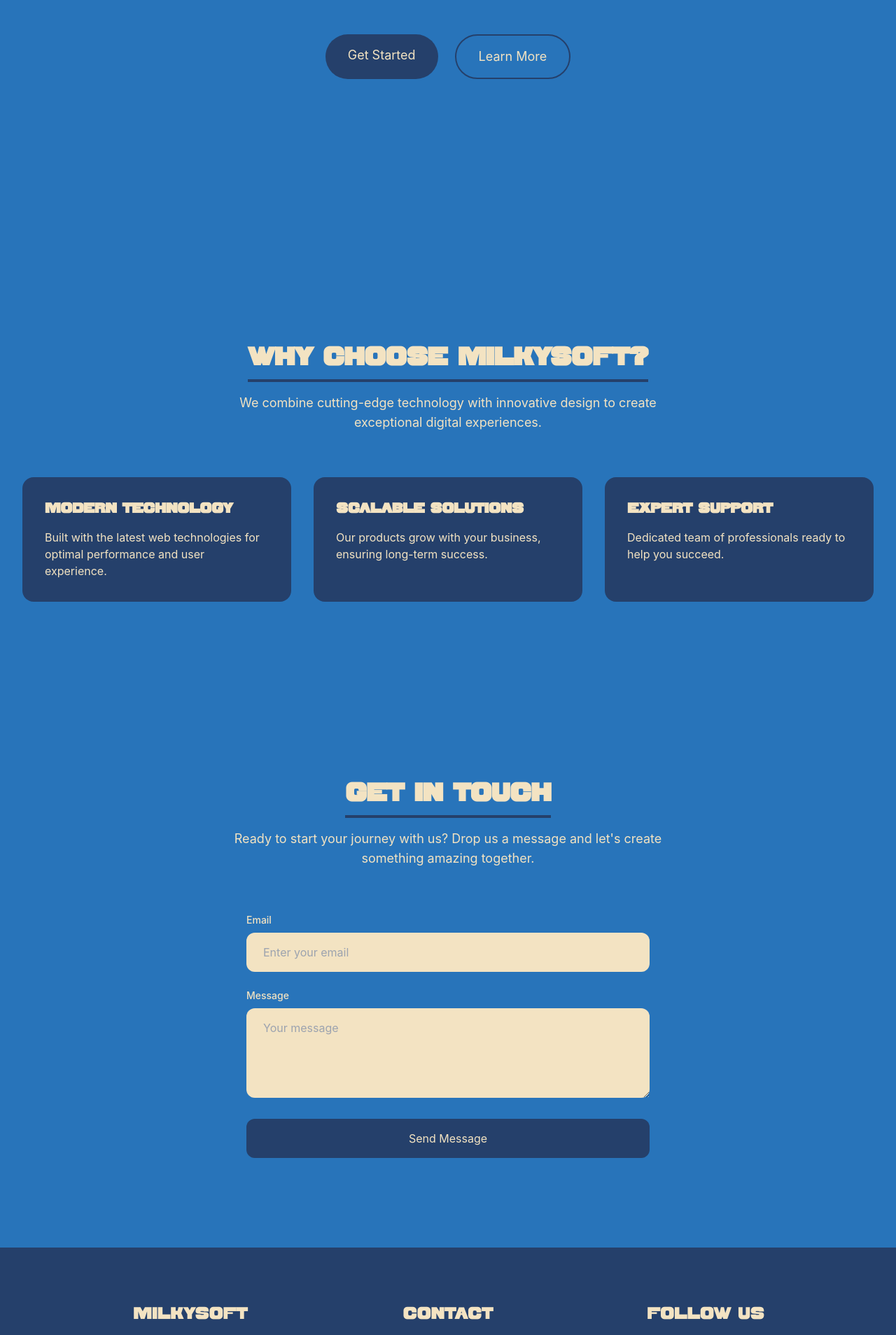
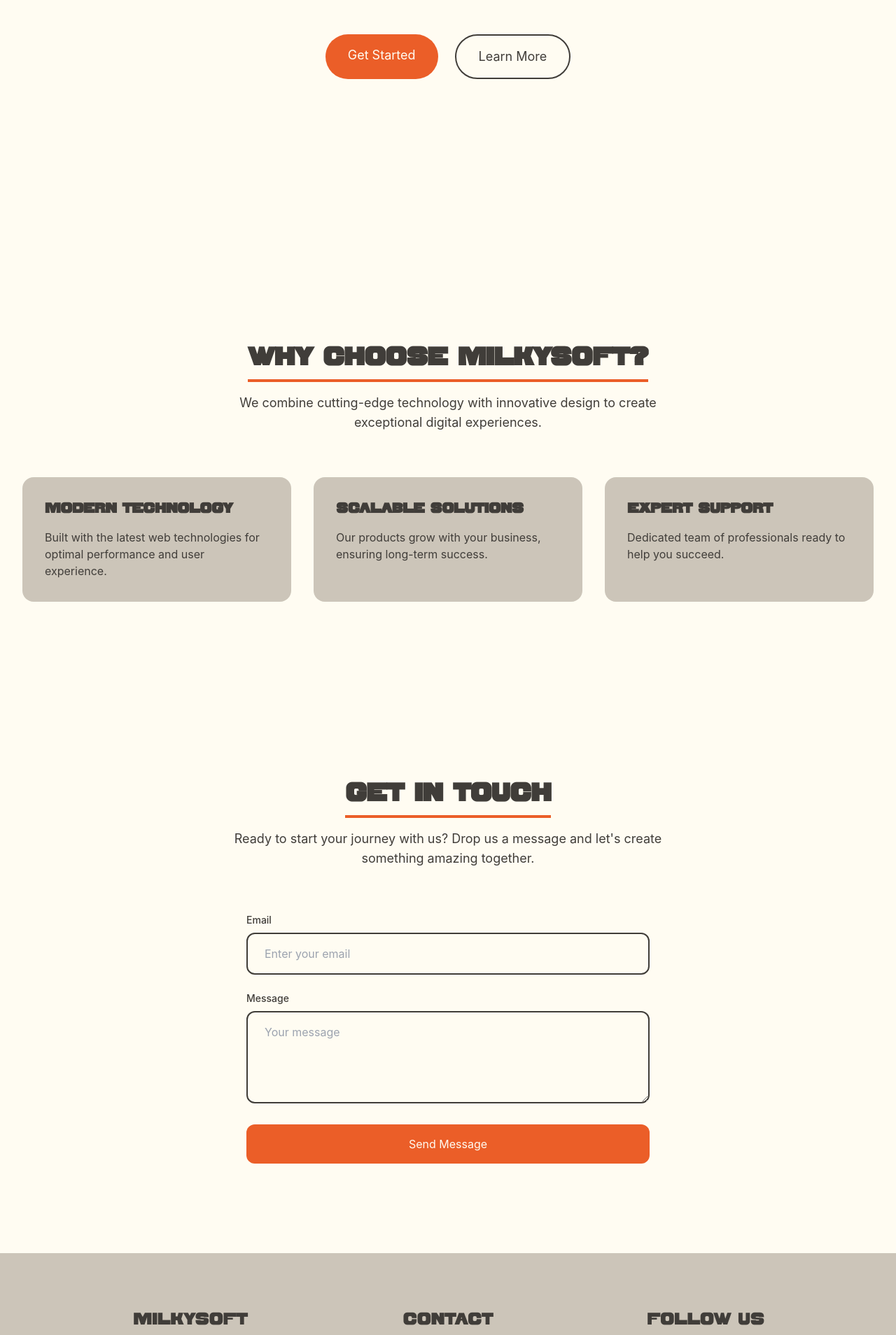
Before and after one commit to kmiecikmichal/milkysoft.github.io, a Next.js app: page / in a window 1280 px wide. Shown: the part 435-2343 px from the top of the page at 70% size. Built offline with nearby package versions, Linux system fonts and the light colour scheme.

Commit message:
Refactor: change of colors

```diff
--- a/src/app/globals.css
+++ b/src/app/globals.css
@@ -10,10 +10,10 @@
 }
 
 :root {
-  --color-blue: #2874ba;
-  --color-light-indigo: #25406b;
-  --color-indigo: #0a2342;
-  --color-beige: #f3e3c2;
+  --color-white: #fffcf2;
+  --color-grey-light: #ccc5b9;
+  --color-grey: #403d39;
+  --color-orange: #eb5e28;
   --foreground-rgb: 0, 0, 0;
   --background-rgb: 255, 255, 255;
 }
@@ -83,14 +83,14 @@
 }
 
 ::-webkit-scrollbar-track {
-  background: #2874ba;
+  background: #fffcf2;
 }
 
 ::-webkit-scrollbar-thumb {
-  background: #25406b;
+  background: #ccc5b9;
   border-radius: 9999px;
 }
 
 ::-webkit-scrollbar-thumb:hover {
-  background: #0a2342;
+  background: #403d39;
 }
--- a/src/app/page.tsx
+++ b/src/app/page.tsx
@@ -63,33 +63,33 @@
   }, [submitStatus]);
 
   return (
-    <main className="min-h-screen" style={{ backgroundColor: 'var(--color-blue)' }}>
+    <main className="min-h-screen" style={{ backgroundColor: 'var(--color-white)' }}>
       {/* Hero Section */}
-      <section className="relative min-h-screen flex items-center justify-center overflow-hidden py-12" style={{ backgroundColor: 'var(--color-blue)' }}>
+      <section className="relative min-h-screen flex items-center justify-center overflow-hidden py-12" style={{ backgroundColor: 'var(--color-white)' }}>
         <div className="absolute inset-0"></div>
         <div className="max-w-7xl mx-auto text-center px-4 sm:px-6 lg:px-8 relative z-10 w-full">
-          <h1 className="text-5xl xs:text-6xl sm:text-7xl md:text-8xl lg:text-9xl font-bold tracking-tight mb-4 sm:mb-6 font-['Sao_Torpes']" style={{ color: 'var(--color-beige)' }}>
+          <h1 className="text-5xl xs:text-6xl sm:text-7xl md:text-8xl lg:text-9xl font-bold tracking-tight mb-4 sm:mb-6 font-['Sao_Torpes']" style={{ color: 'var(--color-grey)' }}>
             MilkySoft
           </h1>
-          <p className="text-base xs:text-lg sm:text-xl md:text-2xl mb-8 sm:mb-12 max-w-3xl mx-auto leading-relaxed" style={{ color: 'var(--color-beige)' }}>
+          <p className="text-base xs:text-lg sm:text-xl md:text-2xl mb-8 sm:mb-12 max-w-3xl mx-auto leading-relaxed" style={{ color: 'var(--color-grey)' }}>
             Crafting digital experiences that blend creativity with functionality.
           </p>
           <div className="flex flex-col sm:flex-row gap-4 sm:gap-6 justify-center w-full max-w-xs sm:max-w-none mx-auto">
             <a
               href="#contact"
               className="group px-8 py-4 rounded-full transition-all duration-300 text-base sm:text-lg"
-              style={{ backgroundColor: 'var(--color-light-indigo)', color: 'var(--color-beige)', border: 'none', boxShadow: '0 2px 8px var(--color-indigo)33' }}
-              onMouseOver={e => { e.currentTarget.style.backgroundColor = 'var(--color-indigo)'; e.currentTarget.style.color = 'var(--color-beige)'; }}
-              onMouseOut={e => { e.currentTarget.style.backgroundColor = 'var(--color-light-indigo)'; e.currentTarget.style.color = 'var(--color-beige)'; }}
+              style={{ backgroundColor: 'var(--color-orange)', color: 'var(--color-white)', border: 'none', boxShadow: '0 2px 8px var(--color-grey)33' }}
+              onMouseOver={e => { e.currentTarget.style.backgroundColor = 'var(--color-grey-light)'; e.currentTarget.style.color = 'var(--color-white)'; }}
+              onMouseOut={e => { e.currentTarget.style.backgroundColor = 'var(--color-orange)'; e.currentTarget.style.color = 'var(--color-white)'; }}
             >
               Get Started
             </a>
             <a
               href="#about"
               className="group px-8 py-4 rounded-full border-2 transition-all duration-300 text-base sm:text-lg"
-              style={{ borderColor: 'var(--color-light-indigo)', color: 'var(--color-beige)', backgroundColor: 'transparent' }}
-              onMouseOver={e => { e.currentTarget.style.borderColor = 'var(--color-indigo)'; e.currentTarget.style.color = 'var(--color-beige)'; }}
-              onMouseOut={e => { e.currentTarget.style.borderColor = 'var(--color-light-indigo)'; e.currentTarget.style.color = 'var(--color-beige)'; }}
+              style={{ borderColor: 'var(--color-grey)', color: 'var(--color-grey)', backgroundColor: 'transparent' }}
+              onMouseOver={e => { e.currentTarget.style.borderColor = 'var(--color-grey-light)'; e.currentTarget.style.color = 'var(--color-grey-light)'; }}
+              onMouseOut={e => { e.currentTarget.style.borderColor = 'var(--color-grey)'; e.currentTarget.style.color = 'var(--color-grey)'; }}
             >
               Learn More
             </a>
@@ -98,32 +98,32 @@
       </section>
 
       {/* Features Section */}
-      <section id="about" className="py-32 relative" style={{ backgroundColor: 'var(--color-blue)' }}>
+      <section id="about" className="py-32 relative" style={{ backgroundColor: 'var(--color-white)' }}>
         <div className="max-w-7xl mx-auto px-4 sm:px-6 lg:px-8 relative z-10">
           <div className="text-center mb-16">
-            <h2 className="text-4xl font-bold mb-4" style={{ color: 'var(--color-beige)', fontFamily: 'Sao Torpes', borderBottom: '4px solid var(--color-light-indigo)', display: 'inline-block', paddingBottom: '0.25em' }}>
+            <h2 className="text-4xl font-bold mb-4" style={{ color: 'var(--color-grey)', fontFamily: 'Sao Torpes', borderBottom: '4px solid var(--color-orange)', display: 'inline-block', paddingBottom: '0.25em' }}>
               Why choose MilkySoft?
             </h2>
-            <p className="text-lg max-w-2xl mx-auto" style={{ color: 'var(--color-beige)' }}>
+            <p className="text-lg max-w-2xl mx-auto" style={{ color: 'var(--color-grey)' }}>
               We combine cutting-edge technology with innovative design to create exceptional digital experiences.
             </p>
           </div>
           <div className="grid grid-cols-1 md:grid-cols-3 gap-8">
-            <div className="group p-8 rounded-2xl" style={{ backgroundColor: 'var(--color-light-indigo)', color: 'var(--color-blue)', border: 'none', boxShadow: '0 2px 8px var(--color-light-indigo)33' }}>
-              <h3 className="text-xl font-semibold mb-3" style={{ color: 'var(--color-beige)', border: 'none', display: 'inline-block', paddingBottom: '0.1em' }}>Modern Technology</h3>
-              <p style={{ color: 'var(--color-beige)' }}>
+            <div className="group p-8 rounded-2xl" style={{ backgroundColor: 'var(--color-grey-light)', color: 'var(--color-grey)', border: 'none', boxShadow: '0 2px 8px var(--color-grey)33' }}>
+              <h3 className="text-xl font-semibold mb-3" style={{ color: 'var(--color-grey)', border: 'none', display: 'inline-block', paddingBottom: '0.1em' }}>Modern Technology</h3>
+              <p style={{ color: 'var(--color-grey)' }}>
                 Built with the latest web technologies for optimal performance and user experience.
               </p>
             </div>
-            <div className="group p-8 rounded-2xl" style={{ backgroundColor: 'var(--color-light-indigo)', color: 'var(--color-blue)', border: 'none', boxShadow: '0 2px 8px var(--color-light-indigo)33' }}>
-              <h3 className="text-xl font-semibold mb-3" style={{ color: 'var(--color-beige)', border: 'none', display: 'inline-block', paddingBottom: '0.1em' }}>Scalable Solutions</h3>
-              <p style={{ color: 'var(--color-beige)' }}>
+            <div className="group p-8 rounded-2xl" style={{ backgroundColor: 'var(--color-grey-light)', color: 'var(--color-grey)', border: 'none', boxShadow: '0 2px 8px var(--color-grey)33' }}>
+              <h3 className="text-xl font-semibold mb-3" style={{ color: 'var(--color-grey)', border: 'none', display: 'inline-block', paddingBottom: '0.1em' }}>Scalable Solutions</h3>
+              <p style={{ color: 'var(--color-grey)' }}>
                 Our products grow with your business, ensuring long-term success.
               </p>
             </div>
-            <div className="group p-8 rounded-2xl" style={{ backgroundColor: 'var(--color-light-indigo)', color: 'var(--color-blue)', border: 'none', boxShadow: '0 2px 8px var(--color-light-indigo)33' }}>
-              <h3 className="text-xl font-semibold mb-3" style={{ color: 'var(--color-beige)', border: 'none', display: 'inline-block', paddingBottom: '0.1em' }}>Expert Support</h3>
-              <p style={{ color: 'var(--color-beige)' }}>
+            <div className="group p-8 rounded-2xl" style={{ backgroundColor: 'var(--color-grey-light)', color: 'var(--color-grey)', border: 'none', boxShadow: '0 2px 8px var(--color-grey)33' }}>
+              <h3 className="text-xl font-semibold mb-3" style={{ color: 'var(--color-grey)', border: 'none', display: 'inline-block', paddingBottom: '0.1em' }}>Expert Support</h3>
+              <p style={{ color: 'var(--color-grey)' }}>
                 Dedicated team of professionals ready to help you succeed.
               </p>
             </div>
@@ -132,20 +132,20 @@
       </section>
 
       {/* Contact Section */}
-      <section id="contact" className="py-32 relative" style={{ backgroundColor: 'var(--color-blue)' }}>
+      <section id="contact" className="py-32 relative" style={{ backgroundColor: 'var(--color-white)' }}>
         <div className="max-w-7xl mx-auto px-4 sm:px-6 lg:px-8 relative z-10">
           <div className="text-center mb-16">
-            <h2 className="text-4xl font-bold mb-4" style={{ color: 'var(--color-beige)', fontFamily: 'Sao Torpes', borderBottom: '4px solid var(--color-light-indigo)', display: 'inline-block', paddingBottom: '0.25em' }}>
+            <h2 className="text-4xl font-bold mb-4" style={{ color: 'var(--color-grey)', fontFamily: 'Sao Torpes', borderBottom: '4px solid var(--color-orange)', display: 'inline-block', paddingBottom: '0.25em' }}>
               Get in Touch
             </h2>
-            <p className="text-lg max-w-2xl mx-auto" style={{ color: 'var(--color-beige)' }}>
+            <p className="text-lg max-w-2xl mx-auto" style={{ color: 'var(--color-grey)' }}>
               Ready to start your journey with us? Drop us a message and let's create something amazing together.
             </p>
           </div>
           <div className="max-w-xl mx-auto">
             <form className="space-y-6" onSubmit={handleSubmit}>
               <div>
-                <label htmlFor="email" className="block text-sm font-medium mb-2" style={{ color: 'var(--color-beige)' }}>
+                <label htmlFor="email" className="block text-sm font-medium mb-2" style={{ color: 'var(--color-grey)' }}>
                   Email
                 </label>
                 <input
@@ -154,13 +154,13 @@
                   required
                   value={email}
                   onChange={e => setEmail(e.target.value)}
-                  style={{ backgroundColor: 'var(--color-beige)', color: 'var(--color-indigo)', border: 'none' }}
+                  style={{ backgroundColor: 'transparent', color: 'var(--color-grey)', border: '2px solid var(--color-grey)' }}
                   className="w-full px-6 py-4 rounded-xl"
                   placeholder="Enter your email"
                 />
               </div>
               <div>
-                <label htmlFor="message" className="block text-sm font-medium mb-2" style={{ color: 'var(--color-beige)' }}>
+                <label htmlFor="message" className="block text-sm font-medium mb-2" style={{ color: 'var(--color-grey)' }}>
                   Message
                 </label>
                 <textarea
@@ -169,7 +169,7 @@
                   rows={4}
                   value={message}
                   onChange={e => setMessage(e.target.value)}
-                  style={{ backgroundColor: 'var(--color-beige)', color: 'var(--color-indigo)', border: 'none' }}
+                  style={{ backgroundColor: 'transparent', color: 'var(--color-grey)', border: '2px solid var(--color-grey)' }}
                   className="w-full px-6 py-4 rounded-xl"
                   placeholder="Your message"
                 ></textarea>
@@ -177,9 +177,9 @@
               <button
                 type="submit"
                 className="w-full px-8 py-4 rounded-xl transition-all duration-200"
-                style={{ backgroundColor: 'var(--color-light-indigo)', color: 'var(--color-beige)', border: 'none', boxShadow: '0 2px 8px var(--color-indigo)33' }}
-                onMouseOver={e => { e.currentTarget.style.backgroundColor = 'var(--color-indigo)'; e.currentTarget.style.color = 'var(--color-beige)'; }}
-                onMouseOut={e => { e.currentTarget.style.backgroundColor = 'var(--color-light-indigo)'; e.currentTarget.style.color = 'var(--color-beige)'; }}
+                style={{ backgroundColor: 'var(--color-orange)', color: 'var(--color-white)', border: 'none', boxShadow: '0 2px 8px var(--color-grey)33' }}
+                onMouseOver={e => { e.currentTarget.style.backgroundColor = 'var(--color-grey-light)'; e.currentTarget.style.color = 'var(--color-white)'; }}
+                onMouseOut={e => { e.currentTarget.style.backgroundColor = 'var(--color-orange)'; e.currentTarget.style.color = 'var(--color-white)'; }}
                 disabled={isSubmitting || submitStatus.type === 'success'}
               >
                 {submitStatus.type === 'success' ? 'Message sent successfully!' : isSubmitting ? 'Sending...' : 'Send Message'}
@@ -190,30 +190,30 @@
       </section>
 
       {/* Footer */}
-      <footer style={{ backgroundColor: 'var(--color-light-indigo)', color: 'var(--color-beige)' }} className="py-20 text-center">
+      <footer style={{ backgroundColor: 'var(--color-grey-light)', color: 'var(--color-grey)' }} className="py-20 text-center">
         <div className="container flex flex-col items-center justify-center">
           <div className="grid grid-cols-1 md:grid-cols-3 gap-12 w-full">
             <div>
-              <h3 className="text-2xl font-medium mb-6 tracking-tight" style={{ color: 'var(--color-beige)', fontFamily: 'Sao Torpes', display: 'inline-block', paddingBottom: '0.1em' }}>MilkySoft</h3>
-              <p style={{ color: 'var(--color-beige)' }}>
+              <h3 className="text-2xl font-medium mb-6 tracking-tight" style={{ color: 'var(--color-grey)', fontFamily: 'Sao Torpes', display: 'inline-block', paddingBottom: '0.1em' }}>MilkySoft</h3>
+              <p style={{ color: 'var(--color-grey)' }}>
                 Building the future of digital solutions.
               </p>
             </div>
             <div>
-              <h3 className="text-2xl font-medium mb-6 tracking-tight" style={{ color: 'var(--color-beige)', fontFamily: 'Sao Torpes', display: 'inline-block', paddingBottom: '0.1em' }}>Contact</h3>
-              <p style={{ color: 'var(--color-beige)' }}>
+              <h3 className="text-2xl font-medium mb-6 tracking-tight" style={{ color: 'var(--color-grey)', fontFamily: 'Sao Torpes', display: 'inline-block', paddingBottom: '0.1em' }}>Contact</h3>
+              <p style={{ color: 'var(--color-grey)' }}>
                 Email: contact@milkysoft.io
               </p>
             </div>
             <div>
-              <h3 className="text-2xl font-medium mb-6 tracking-tight" style={{ color: 'var(--color-beige)', fontFamily: 'Sao Torpes', display: 'inline-block', paddingBottom: '0.1em' }}>Follow Us</h3>
+              <h3 className="text-2xl font-medium mb-6 tracking-tight" style={{ color: 'var(--color-grey)', fontFamily: 'Sao Torpes', display: 'inline-block', paddingBottom: '0.1em' }}>Follow Us</h3>
               <div className="flex space-x-6 justify-center">
-                <a href="https://www.linkedin.com/company/milkysoft" target="_blank" rel="noopener noreferrer" style={{ color: 'var(--color-beige)' }} className="transition-colors duration-300 text-lg font-light">LinkedIn</a>
-                <a href="https://www.instagram.com/milkysoft_io?igsh=cWs0dWs5NGJ6dmR5&utm_source=qr" target="_blank" rel="noopener noreferrer" style={{ color: 'var(--color-beige)' }} className="transition-colors duration-300 text-lg font-light">Instagram</a>
+                <a href="https://www.linkedin.com/company/milkysoft" target="_blank" rel="noopener noreferrer" style={{ color: 'var(--color-grey)' }} className="transition-colors duration-300 text-lg font-light">LinkedIn</a>
+                <a href="https://www.instagram.com/milkysoft_io?igsh=cWs0dWs5NGJ6dmR5&utm_source=qr" target="_blank" rel="noopener noreferrer" style={{ color: 'var(--color-grey)' }} className="transition-colors duration-300 text-lg font-light">Instagram</a>
               </div>
             </div>
           </div>
-          <div className="mt-12 pt-8 text-center" style={{ color: 'var(--color-beige)' }}>
+          <div className="mt-12 pt-8 text-center" style={{ color: 'var(--color-grey)' }}>
             <p>&copy; {new Date().getFullYear()} MilkySoft. All rights reserved.</p>
           </div>
         </div>
```
Also changed, not shown: 1 other file (tests, documents, lock files or other folders).
